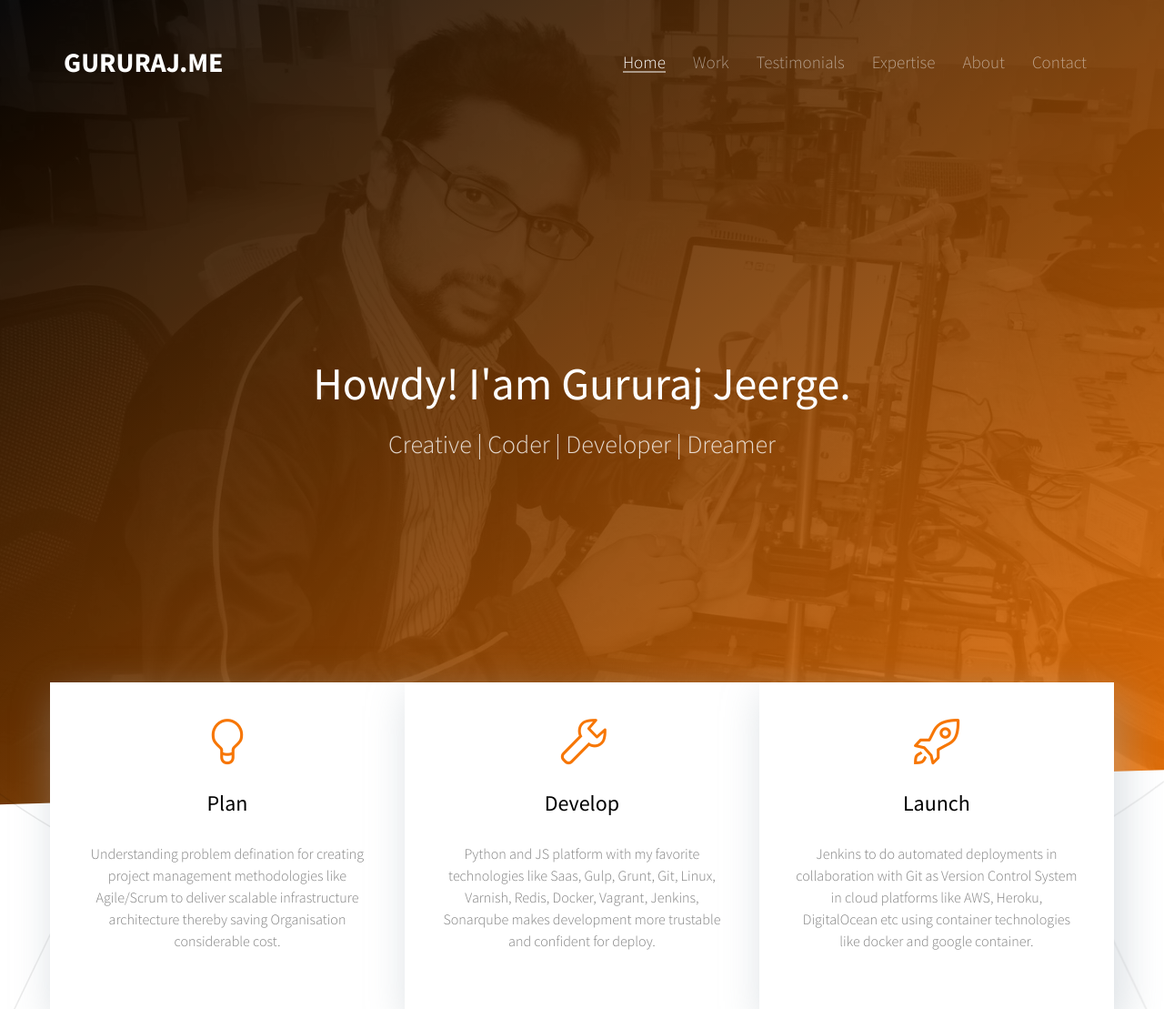
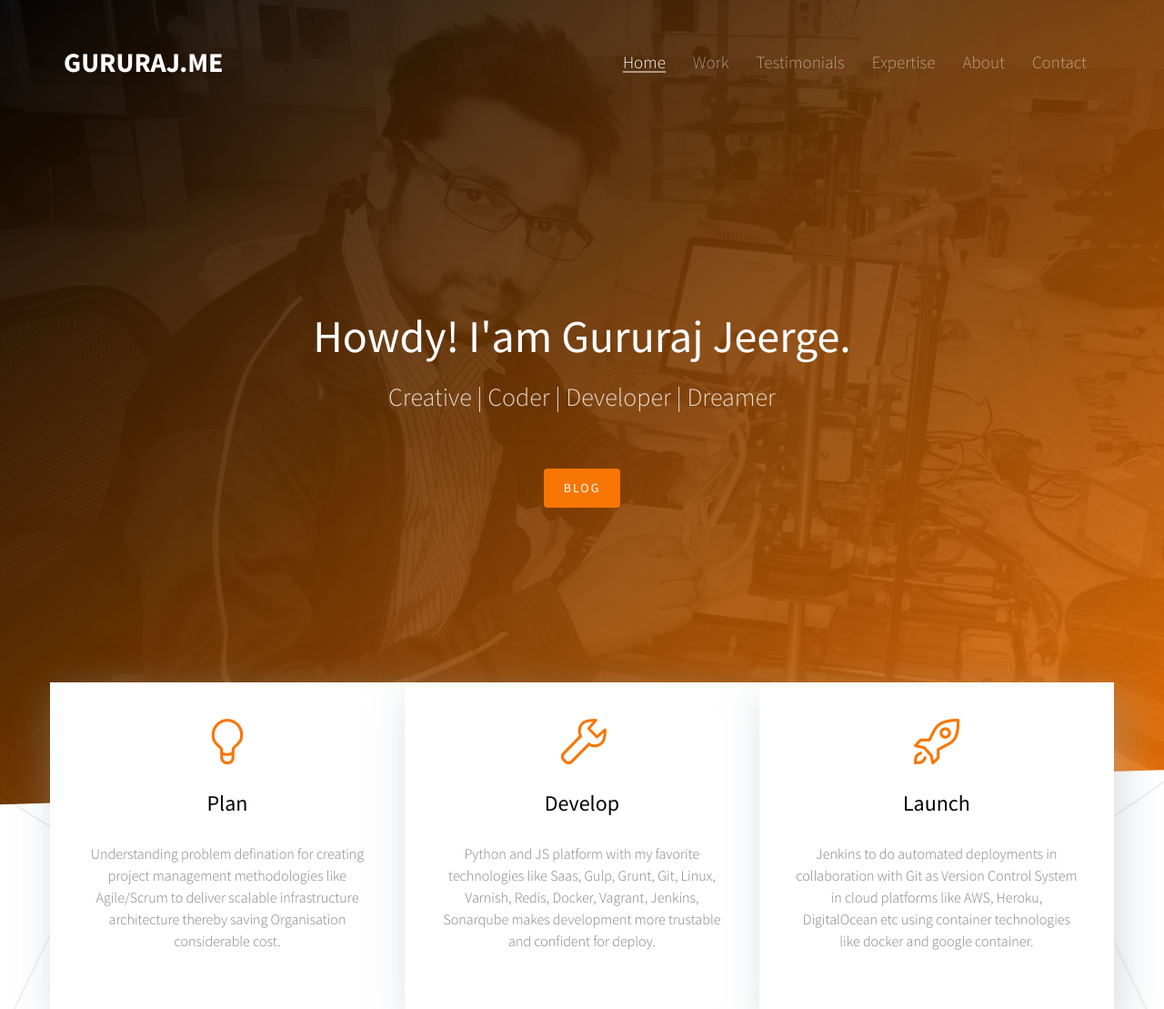
Before and after one commit to iamjeerge/gururaj-me, a Django app: page / in a window 1280 px wide. Shown: the top 1109 px of the page at 91% size. Run offline with Django 3.2, Linux system fonts and the light colour scheme; some libraries are stand-ins or nearby versions; some web fonts are replaced.

Commit message:
Adding blog section

```diff
--- a/templates/index.html
+++ b/templates/index.html
@@ -75,6 +75,8 @@
                         <div class="col-md-8 col-md-offset-2">
                             <h1 class="to-animate">Howdy! I'am Gururaj Jeerge.</h1>
                             <h2 class="to-animate">Creative | Coder | Developer | Dreamer</h2>
+                            <br/><br/>
+                            <a href="http://www.gururaj.me/blog/" class="btn btn-primary">Blog</a>
                         </div>
                     </div>
                 </div>
```
